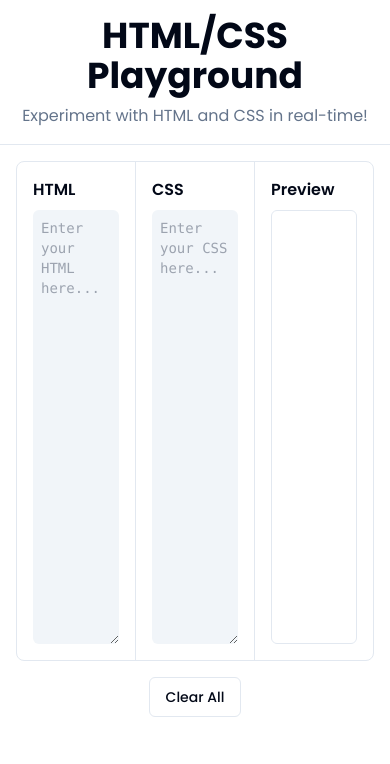
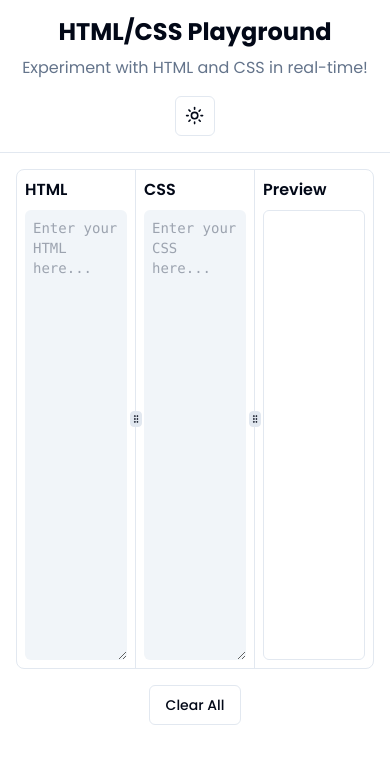
Before and after one commit to NebeyouMusie/html-css-playground-lab, a React (Vite) app: page / in a window 390 px wide. Shown: the top 764 px of the page. Built offline with nearby package versions, Linux system fonts and the light colour scheme.

Commit message:
Add theme toggle and responsiveness
Implemented a functional theme toggle using shadcn. Enhanced the layout to ensure the page is responsive, accommodating mobile, tablet, and desktop views.
[skip gpt_engineer]

```diff
--- a/src/App.tsx
+++ b/src/App.tsx
@@ -3,12 +3,14 @@ import { Toaster as Sonner } from "@/components/ui/sonner";
 import { TooltipProvider } from "@/components/ui/tooltip";
 import { QueryClient, QueryClientProvider } from "@tanstack/react-query";
 import { BrowserRouter, Routes, Route } from "react-router-dom";
+import { ThemeProvider } from "next-themes";
 import Index from "./pages/Index";
 
 const queryClient = new QueryClient();
 
 const App = () => (
   <QueryClientProvider client={queryClient}>
+    <ThemeProvider defaultTheme="system" enableSystem>
       <TooltipProvider>
         <Toaster />
         <Sonner />
@@ -18,6 +20,7 @@ const App = () => (
           </Routes>
         </BrowserRouter>
       </TooltipProvider>
+    </ThemeProvider>
   </QueryClientProvider>
 );
 
--- /dev/null
+++ b/src/components/ThemeToggle.tsx
@@ -0,0 +1,19 @@
+import { Moon, Sun } from "lucide-react";
+import { Button } from "@/components/ui/button";
+import { useTheme } from "next-themes";
+
+export function ThemeToggle() {
+  const { theme, setTheme } = useTheme();
+
+  return (
+    <Button
+      variant="outline"
+      size="icon"
+      onClick={() => setTheme(theme === "dark" ? "light" : "dark")}
+    >
+      <Sun className="h-[1.2rem] w-[1.2rem] rotate-0 scale-100 transition-all dark:-rotate-90 dark:scale-0" />
+      <Moon className="absolute h-[1.2rem] w-[1.2rem] rotate-90 scale-0 transition-all dark:rotate-0 dark:scale-100" />
+      <span className="sr-only">Toggle theme</span>
+    </Button>
+  );
+}
--- a/src/pages/Index.tsx
+++ b/src/pages/Index.tsx
@@ -1,6 +1,7 @@
 import { ResizableHandle, ResizablePanel, ResizablePanelGroup } from "@/components/ui/resizable";
 import { useState } from "react";
 import { Button } from "@/components/ui/button";
+import { ThemeToggle } from "@/components/ThemeToggle";
 
 const Index = () => {
   const [htmlCode, setHtmlCode] = useState('');
@@ -9,14 +10,29 @@ const Index = () => {
   return (
     <div className="min-h-screen flex flex-col bg-background">
       <header className="p-4 border-b">
-        <h1 className="text-4xl font-bold text-center font-poppins">HTML/CSS Playground</h1>
-        <p className="text-center text-muted-foreground mt-2">Experiment with HTML and CSS in real-time!</p>
+        <div className="max-w-7xl mx-auto flex flex-col sm:flex-row justify-between items-center gap-4">
+          <div>
+            <h1 className="text-2xl sm:text-3xl md:text-4xl font-bold text-center font-poppins">HTML/CSS Playground</h1>
+            <p className="text-center sm:text-left text-muted-foreground mt-2">Experiment with HTML and CSS in real-time!</p>
+          </div>
+          <ThemeToggle />
+        </div>
       </header>
 
-      <main className="flex-1 p-4">
-        <ResizablePanelGroup direction="horizontal" className="min-h-[500px] rounded-lg border">
-          <ResizablePanel defaultSize={33}>
-            <div className="h-full p-4">
+      <main className="flex-1 p-4 max-w-7xl mx-auto w-full">
+        <ResizablePanelGroup
+          direction="horizontal"
+          className="min-h-[500px] rounded-lg border"
+          onLayout={(sizes: number[]) => {
+            document.cookie = `react-resizable-panels:layout=${JSON.stringify(sizes)}`;
+          }}
+        >
+          <ResizablePanel
+            defaultSize={33}
+            className="flex flex-col"
+            minSize={30}
+          >
+            <div className="h-full p-2 sm:p-4">
               <h2 className="font-semibold mb-2">HTML</h2>
               <textarea
                 value={htmlCode}
@@ -27,10 +43,14 @@ const Index = () => {
             </div>
           </ResizablePanel>
 
-          <ResizableHandle />
+          <ResizableHandle withHandle />
 
-          <ResizablePanel defaultSize={33}>
-            <div className="h-full p-4">
+          <ResizablePanel
+            defaultSize={33}
+            className="flex flex-col"
+            minSize={30}
+          >
+            <div className="h-full p-2 sm:p-4">
               <h2 className="font-semibold mb-2">CSS</h2>
               <textarea
                 value={cssCode}
@@ -41,12 +61,16 @@ const Index = () => {
             </div>
           </ResizablePanel>
 
-          <ResizableHandle />
+          <ResizableHandle withHandle />
 
-          <ResizablePanel defaultSize={33}>
-            <div className="h-full p-4">
+          <ResizablePanel
+            defaultSize={33}
+            className="flex flex-col"
+            minSize={30}
+          >
+            <div className="h-full p-2 sm:p-4">
               <h2 className="font-semibold mb-2">Preview</h2>
-              <div className="w-full h-[calc(100%-2rem)] bg-white rounded-md border p-4">
+              <div className="w-full h-[calc(100%-2rem)] bg-white dark:bg-zinc-900 rounded-md border p-2 sm:p-4">
                 <iframe
                   srcDoc={`
                     <html>
```
Lines whose indentation alone changed are shown as unchanged.
